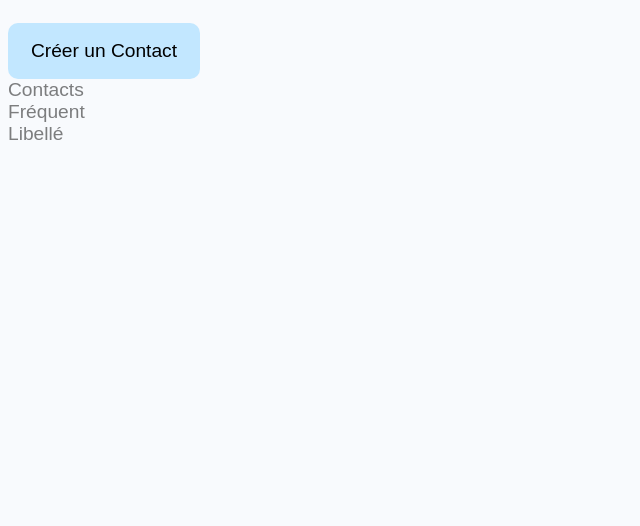
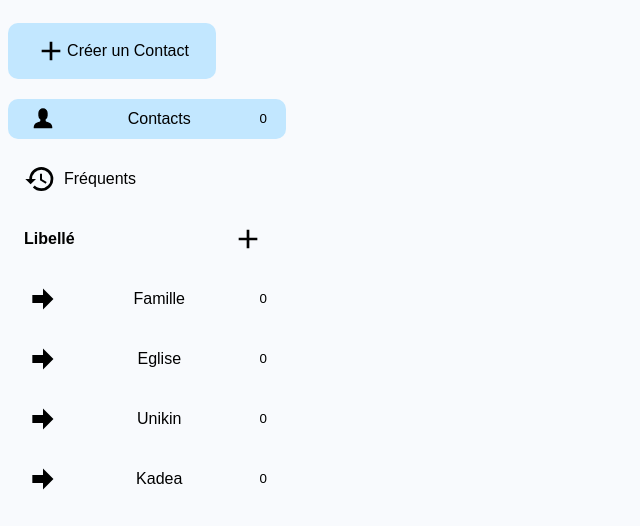
Before and after one commit to VictoireMisanu/Clone-GoogleContact, a plain HTML site: page index.html in a window 1280 px wide. Shown: the part 70-596 px from the top of the page, without its empty margins (0-640 px from the left). Drawn offline with Linux system fonts and the light colour scheme.

Commit message:
side bar done

```diff
--- a/css/beauty.css
+++ b/css/beauty.css
@@ -4,6 +4,7 @@ body{
 
 a{
     text-decoration: none;
+    color: black;
 }
 ::placeholder, label{
     font-size: 1.2rem;
@@ -76,8 +77,12 @@ a{
 }
 
 .sidenav{
+    display: flex;
+    flex-direction: column;
     max-width: 10%;
     margin-top: 2%;
+    gap: 20px;
+    transition: all 1.5s;
 }
 input[placeholder ="Créer un contact"]{
     display: flex;
@@ -85,12 +90,85 @@ input[placeholder ="Créer un contact"]{
     align-self: center;
 }
 
-.measureColor{
-    font-size: 1.2rem;
+.measureColorCreateContact{
+    display: flex;
+    align-items: center;
+    justify-content: center;
+    font-size: 1rem;
     font-family: Arial, Helvetica, sans-serif;
-    width: 12rem;
+    width: 13rem;
     height: 3.5rem;
     border: none;
     border-radius: 10px;
     background-color: rgb(194, 231, 255);
+
 }
+
+.measureColorContactList{
+    display: flex;
+    align-items: center;
+    padding: 0% 15% 0% 15%;
+    justify-content: space-between;
+    font-size: 1rem;
+    font-family: Arial, Helvetica, sans-serif;
+    width: 15rem;
+    height: 2.5rem;
+    border: none;
+    border-radius: 10px;
+    background-color: rgb(194, 231, 255);
+}
+
+.frequentList{
+    display: flex;
+    align-items: center;
+    /* padding: 0% 15% 0% 15%; */
+    /* justify-content: space-between; */
+    font-size: 1rem;
+    font-family: Arial, Helvetica, sans-serif;
+    width: 15rem;
+    height: 2.5rem;
+    border: none;
+    border-radius: 10px;
+    gap: 8px;
+    margin-left: 1rem;
+    /* background-color: rgb(194, 231, 255); */
+}
+
+.libelle{
+    display: flex;
+    align-items: center;
+    /* padding: 0% 15% 0% 15%; */
+    justify-content: space-between;
+    font-size: 1rem;
+    font-family: Arial, Helvetica, sans-serif;
+    font-weight: bold;
+    width: 15rem;
+    height: 2.5rem;
+    border: none;
+    border-radius: 10px;
+    /* gap: 8px; */
+    margin-left: 1rem;
+    /* background-color: rgb(194, 231, 255); */
+}
+
+.labels{
+    display: flex;
+    align-items: center;
+    padding: 0% 15% 0% 15%;
+    justify-content: space-between;
+    font-size: 1rem;
+    font-family: Arial, Helvetica, sans-serif;
+    width: 15rem;
+    height: 2.5rem;
+    border: none;
+    /* border-radius: 10px; */
+    /* background-color: rgb(194, 231, 255); */
+}
+
+.pushToTheLeftSide{
+    transform: translateX(-300%);
+    transition: all 1.5s;
+}
+.takesTheWholePlace{
+    max-width: 100%;
+}
--- a/index.html
+++ b/index.html
@@ -28,11 +28,17 @@
     </header>
     <main>
         <div id="sideNavigation" class="sidenav">
-            <a href="#"><button type="button">Créer un Contact</button></a>
-            <a href="#"><label for=" ">Contacts</label></a>
-            <a href="#"><label for=" ">Fréquent</label></a>
-            <a href="#"><label for=" ">Libellé</label></a>
+            <a href="#" class="createContact"><svg xmlns="http://www.w3.org/2000/svg" width="2rem" height="2rem" viewBox="0 0 24 24"><path fill="currentColor" d="M19 12.998h-6v6h-2v-6H5v-2h6v-6h2v6h6z"/></svg>Créer un Contact</a>
+            <a href="#" class="contactList"><svg xmlns="http://www.w3.org/2000/svg" width="2rem" height="2rem" viewBox="0 0 24 24"><path fill="black" stroke="black" stroke-linecap="round" stroke-linejoin="round" d="M9 9.5v-2a3 3 0 1 1 6 0v2a3 3 0 0 1-1.5 2.599v1.224a1 1 0 0 0 .629.928l2.05.82A3.693 3.693 0 0 1 18.5 18.5h-13c0-1.51.92-2.868 2.321-3.428l2.05-.82a1 1 0 0 0 .629-.929v-1.224A2.999 2.999 0 0 1 9 9.5"/></svg>Contacts <small>0</small></a>
+            <a href="#" class="frequentList"><svg xmlns="http://www.w3.org/2000/svg" width="2rem" height="2rem" viewBox="0 0 24 24"><path fill="black" d="M13.5 8H12v5l4.28 2.54l.72-1.21l-3.5-2.08zM13 3a9 9 0 0 0-9 9H1l3.96 4.03L9 12H6a7 7 0 0 1 7-7a7 7 0 0 1 7 7a7 7 0 0 1-7 7c-1.93 0-3.68-.79-4.94-2.06l-1.42 1.42A8.9 8.9 0 0 0 13 21a9 9 0 0 0 9-9a9 9 0 0 0-9-9"/></svg>Fréquents</a>
+            <a href="#" class="libelle">Libellé <svg xmlns="http://www.w3.org/2000/svg" width="2rem" height="2rem" viewBox="0 0 24 24"><path fill="currentColor" d="M19 12.998h-6v6h-2v-6H5v-2h6v-6h2v6h6z"/></svg></a>
+            <a href="#" class="labels"><svg xmlns="http://www.w3.org/2000/svg" width="2rem" height="2rem" viewBox="0 0 24 24"><path fill="black" d="M4 15V9h8V4.16L19.84 12L12 19.84V15z"/></svg>Famille <small>0</small></a>
+            <a href="#" class="labels"><svg xmlns="http://www.w3.org/2000/svg" width="2rem" height="2rem" viewBox="0 0 24 24"><path fill="black" d="M4 15V9h8V4.16L19.84 12L12 19.84V15z"/></svg>Eglise <small>0</small></a>
+            <a href="#" class="labels"><svg xmlns="http://www.w3.org/2000/svg" width="2rem" height="2rem" viewBox="0 0 24 24"><path fill="black" d="M4 15V9h8V4.16L19.84 12L12 19.84V15z"/></svg>Unikin <small>0</small></a>
+            <a href="#" class="labels"><svg xmlns="http://www.w3.org/2000/svg" width="2rem" height="2rem" viewBox="0 0 24 24"><path fill="black" d="M4 15V9h8V4.16L19.84 12L12 19.84V15z"/></svg>Kadea <small>0</small></a>
         </div>
+
+        <div class="allContacts"></div>
     </main>
 
 
--- a/js/animate.js
+++ b/js/animate.js
@@ -4,7 +4,9 @@ const contactTitle = document.querySelector("a[ href = './index.html']")
 const searchZone = document.querySelector("input[name = 'search']")
 const searchIcon = document.querySelector("img[src = 'pictures/searchIcon.jpg']")
 const header = document.querySelector("header")
-const btnCreateContact = document.querySelector("button[type = 'button']")
+const btnCreateContact = document.querySelector("a[class = 'createContact']")
+const btnContactList = document.querySelector("a[ class = 'contactList']")
+const sideNav = document.querySelector("div[class = 'sidenav']")
 
 
 searchIcon.classList.add('alignDimine')
@@ -14,4 +16,14 @@ contactTitle.classList.add('bigger')
 searchZone.classList.add('goodLooking')
 searchZone.setAttribute("placeHolder","Rechercher")
 header.classList.add('centered')
-btnCreateContact.classList.add('measureColor')
+btnCreateContact.classList.add('measureColorCreateContact')
+btnContactList.classList.add('measureColorContactList')
+
+burger.addEventListener("click", function(){
+    if(sideNav.classList.contains('pushToTheLeftSide')){
+        sideNav.classList.remove('pushToTheLeftSide')
+    }
+    else{
+        sideNav.classList.add('pushToTheLeftSide')
+    }
+})
```
